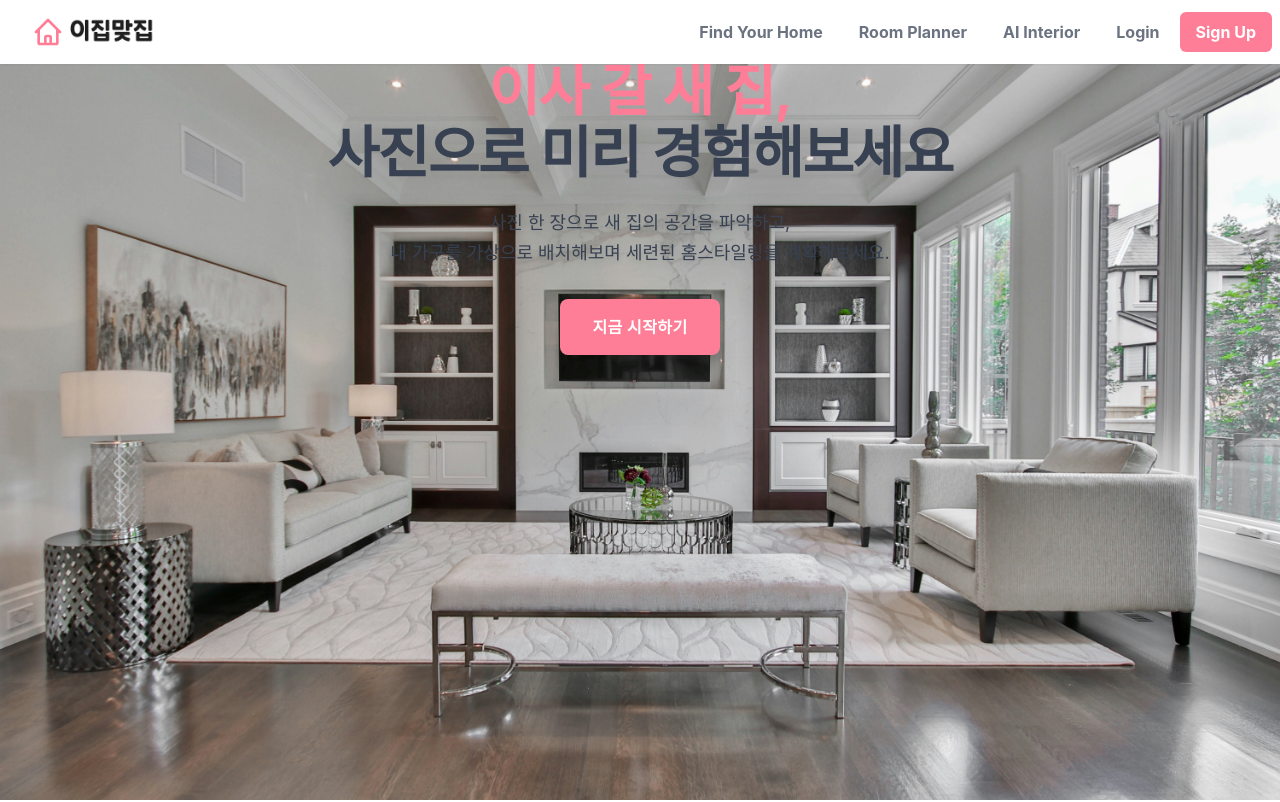
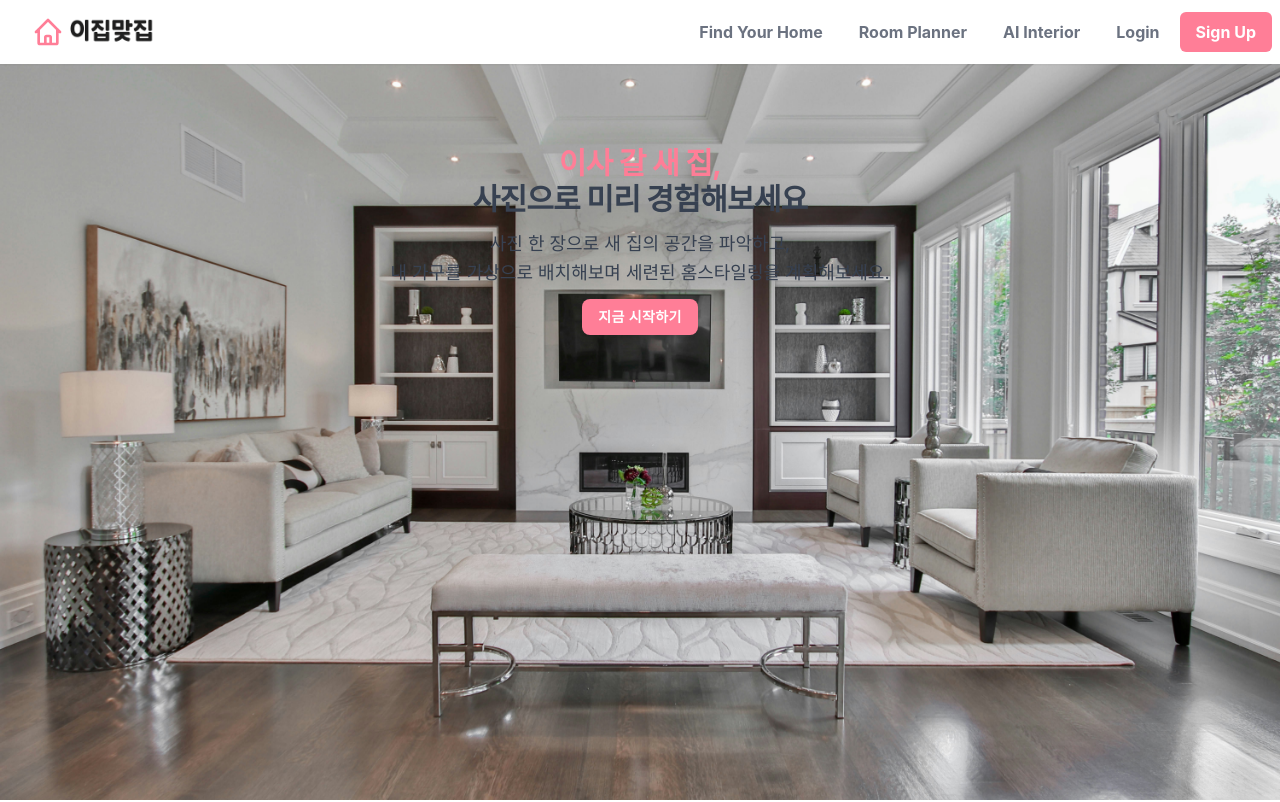
Before and after one commit to eunbie07/IjipMatjip, a React (Vite) app in the folder frontend-main/: page / in a window 1280 px wide. Shown: the top 802 px of the page. Built offline with nearby package versions, Linux system fonts and the light colour scheme; no server answers; a web font is replaced by a local one.

Commit message:
feat: Hero 섹션 UI 최적화
- 제목 텍스트 크기 조정 (2xl/3xl)
- 제목과 설명 텍스트 간격 최적화
- 버튼 크기 축소 및 위치 조정
- 비디오 스케일링 원래대로 복원
- 전체 레이아웃 개선으로 가독성 향상

```diff
--- a/frontend-main/src/pages/HomePage.jsx
+++ b/frontend-main/src/pages/HomePage.jsx
@@ -113,19 +113,19 @@ const HomePage = () => {
         {/* 오버레이 제거 - 비디오를 완전히 밝게 보이게 함 */}
         {/* <div className="absolute top-0 left-0 w-full h-full bg-black bg-opacity-50 z-10"></div> */}
 
-        <div className="relative z-20 flex flex-col items-center justify-center h-full text-white px-4" style={{marginTop: '-30%'}}>
-          <h1 className="text-hero-mobile md:text-hero font-bold mb-6 leading-tight animate-fade-in-down text-primary drop-shadow-2xl font-heading tracking-tight">
+        <div className="relative z-20 flex flex-col items-center justify-center h-full text-white px-4" style={{marginTop: '-25%'}}>
+          <h1 className="text-2xl md:text-3xl font-bold mb-3 leading-tight animate-fade-in-down text-primary drop-shadow-2xl font-heading tracking-tight">
             이사 갈 새 집, <br />
             <span className="text-gray-700 drop-shadow-2xl font-bold">사진으로 미리 경험해보세요</span>
           </h1>
-          <p className="text-body-large text-gray-700 mb-8 max-w-2xl animate-fade-in-up animation-delay-200 drop-shadow-lg font-body leading-relaxed">
+          <p className="text-body-large text-gray-700 mb-2 max-w-2xl animate-fade-in-up animation-delay-200 drop-shadow-lg font-body leading-relaxed">
             사진 한 장으로 새 집의 공간을 파악하고,
             <br />내 가구를 가상으로 배치해보며 세련된 홈스타일링을 계획해보세요.
           </p>
-          <div className="animate-fade-in-up animation-delay-400">
+          <div className="animate-fade-in-up animation-delay-400 mt-1">
             <Link
               to="/room-planner"
-              className="inline-block px-8 py-4 bg-primary text-white font-semibold rounded-lg text-body-medium hover:bg-secondary transition-all duration-300 ease-in-out transform hover:scale-105 shadow-xl drop-shadow-lg tracking-wide"
+              className="inline-block px-4 py-2 bg-primary text-white font-semibold rounded-lg text-sm hover:bg-secondary transition-all duration-300 ease-in-out transform hover:scale-105 shadow-xl drop-shadow-lg tracking-wide"
             >
               지금 시작하기
             </Link>
```
